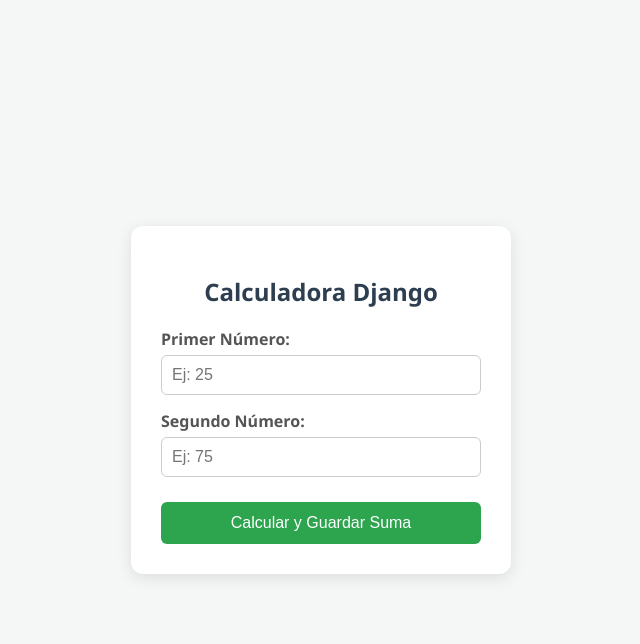
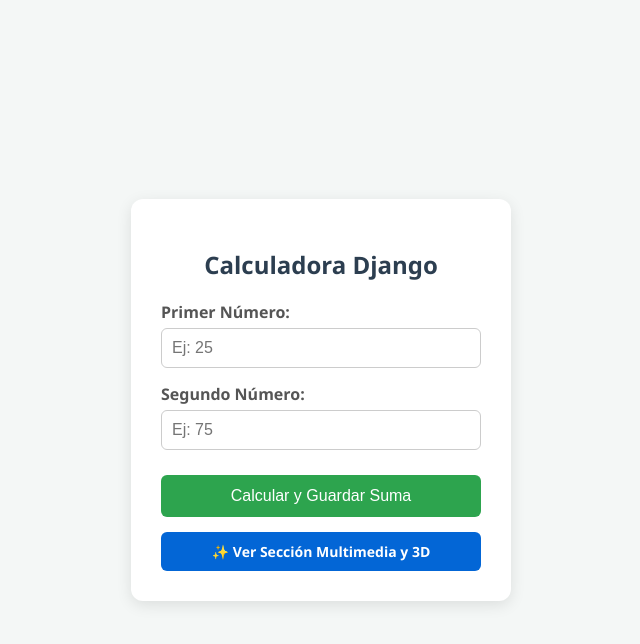
Before and after one commit to calapsu71-rgb/Exposicion_Calculadora_Rider, a Django app: page / in a window 1280 px wide. Shown: the top 644 px of the page, without its empty margins (319-959 px from the left). Run offline with Django 5.2, Linux system fonts and the light colour scheme.

Commit message:
Actualizar index con formulario original y agregar template multimedia

```diff
--- a/proyecto_suma/calculadora/templates/index.html
+++ b/proyecto_suma/calculadora/templates/index.html
@@ -45,6 +45,19 @@
       margin-top: 10px;
     }
     .btn:hover { background-color: #2c974b; }
+    .btn-multimedia {
+      display: block;
+      background-color: #0366d6;
+      color: white;
+      text-decoration: none;
+      padding: 10px;
+      border-radius: 6px;
+      font-weight: bold;
+      font-size: 14px;
+      margin-top: 15px;
+      box-sizing: border-box;
+    }
+    .btn-multimedia:hover { background-color: #024ea4; }
   </style>
 </head>
 <body>
@@ -66,6 +79,8 @@
       <button type="submit" class="btn">Calcular y Guardar Suma</button>
     </form>
 
+    <!-- Botón que redirige a la nueva página multimedia -->
+    <a href="{% url 'multimedia' %}" class="btn-multimedia">✨ Ver Sección Multimedia y 3D</a>
   </div>
 
 </body>
--- a/proyecto_suma/proyecto_suma/settings.py
+++ b/proyecto_suma/proyecto_suma/settings.py
@@ -48,6 +48,7 @@ INSTALLED_APPS = [
 
 MIDDLEWARE = [
     'django.middleware.security.SecurityMiddleware',
+    'whitenoise.middleware.WhiteNoiseMiddleware',  # <-- Middleware de WhiteNoise añadido para Render
     'django.contrib.sessions.middleware.SessionMiddleware',
     'django.middleware.common.CommonMiddleware',
     'django.middleware.csrf.CsrfViewMiddleware',
@@ -122,3 +123,4 @@ USE_TZ = True
 # https://docs.djangoproject.com/en/6.0/howto/static-files/
 
 STATIC_URL = 'static/'
+STATIC_ROOT = BASE_DIR / 'staticfiles'  # <-- Directorio necesario para colectar estáticos en Render
--- a/proyecto_suma/render.yaml
+++ b/proyecto_suma/render.yaml
@@ -2,8 +2,8 @@ services:
   - type: web
     name: exposicion-calculadora
     runtime: python
-    buildCommand: "pip install -r requirements.txt"
-    startCommand: "cd proyecto_suma && gunicorn proyecto_suma.wsgi:application"
+    buildCommand: "pip install -r requirements.txt && python manage.py collectstatic --noinput"
+    startCommand: "gunicorn proyecto_suma.wsgi:application"
     envVars:
       - key: PYTHON_VERSION
         value: 3.11.0
--- a/proyecto_suma/requirements.txt
+++ b/proyecto_suma/requirements.txt
@@ -1,2 +1,3 @@
 django>=4.0
 gunicorn
+whitenoise
```
Also changed, not shown: proyecto_suma/calculadora/templates/multimedia.html (added, +65 -0 lines), proyecto_suma/calculadora/static/calculadora/imagen.jpg (added), 3 other files.
